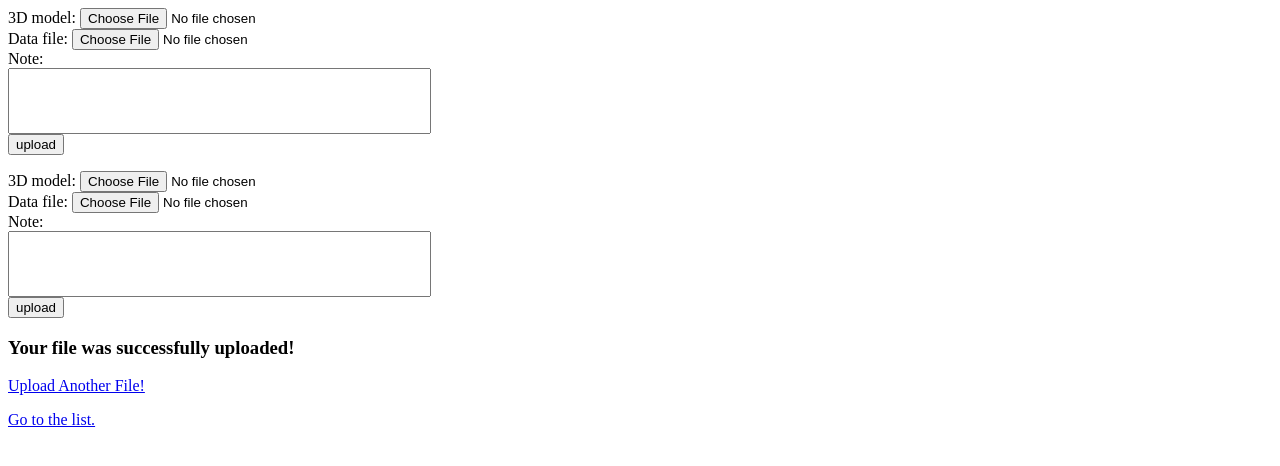
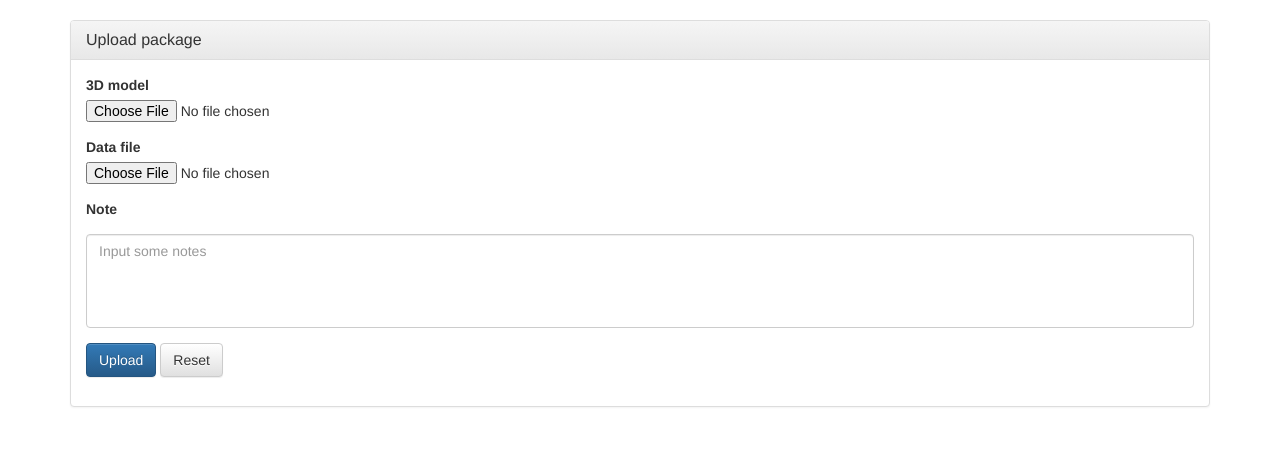
Before and after one commit to kahogeoff/ARCode-Project-Web-Interface, a CodeIgniter app: page /index.php/upload_controller/do_upload/1 in a window 1280 px wide. Shown: the top 466 px of the page. Run offline with CodeIgniter, Linux system fonts and the light colour scheme; some libraries are stand-ins or nearby versions.

Commit message:
UI improvement Change the upload method

```diff
--- a/application/config/database.php
+++ b/application/config/database.php
@@ -50,7 +50,7 @@
 
 $db['default']['hostname'] = 'localhost:8889';
 $db['default']['username'] = 'root';
-$db['default']['password'] = 'qqkk8964uaccab';
+$db['default']['password'] = 'qqkk8964p0011008uaccab';
 $db['default']['database'] = 'arcode_project';
 $db['default']['dbdriver'] = 'mysql';
 $db['default']['dbprefix'] = 'ar_';
--- a/application/controllers/upload_controller.php
+++ b/application/controllers/upload_controller.php
@@ -19,22 +19,11 @@
 
     public function file_view() {
         $this->load->view('upload/file_view', array(
-            'error' => ' '
+            'error' => ''
         ));
     }
 
     public function do_upload($user_name = '') {
-        $this->load->library('form_validation');
-
-        $this->form_validation->set_rules('3Dfile', '3D model', 'required');
-        $this->form_validation->set_rules('XMLfile', 'Data file', 'required');
-
-
-        if ($this->form_validation->run() == TRUE) {
-            $this->load->view('upload/file_view');
-        } else {
-
-            //$base_path = "uploads";
         $file_name = date('Y-m-d');
         $time = date('his');
 
@@ -44,50 +33,31 @@
 
         $file_pass = hash("sha256", $user_name . "_data_" . $randomString);
 
-            $tmp_folder_name = "./uploads/" . $file_name;
+        $tmp_folder_name = "./uploads/" . $file_name.'_'.$time;
         mkdir($tmp_folder_name);
 
-            $model_config_model = array(
+        $upload_config = array(
             'upload_path' => $tmp_folder_name,
-                'allowed_types' => "obj|jpg|png",
+            'allowed_types' => "xml|obj|jpg|png",
             'overwrite' => TRUE,
             'max_size' => "10240000"
         );
 
-            $model_config_data = array(
-                'upload_path' => $tmp_folder_name,
-                'allowed_types' => "xml|jpg|png",
-                'overwrite' => TRUE,
-                'max_size' => "10240000"
-            );
+        $this->load->library('upload', $upload_config);
 
-            $this->load->library('upload', $model_config_model);
+        $this->load->library('form_validation');
 
-            if ($this->upload->do_upload("3Dfile")) {
-                $data = array(
-                    'upload_data' => $this->upload->data("3Dfile")
-                );
-                // $this->load->view('upload_success',$data);
+        $this->form_validation->set_rules('3Dfile', '3D model', 'callback_handle_model_upload');
+        $this->form_validation->set_rules('XMLfile', 'Data file', 'callback_handle_data_upload');
+
+        if ($this->form_validation->run() === FALSE) {
+            delete_files($tmp_folder_name, TRUE);
+            rmdir($tmp_folder_name);
+            $this->load->view('upload/file_view', array(
+            'error' => ''
+        ));
         } else {
-                $error = array(
-                    'error' => $this->upload->display_errors()
-                );
-                $this->load->view('upload/file_view', $error);
-            }
-
-            $this->load->library('upload', $model_config_data);
-
-            if ($this->upload->do_upload("XMLfile")) {
-                $data = array(
-                    'upload_data' => $this->upload->data("XMLfile")
-                );
-                // $this->load->view('upload_success',$data);
-            } else {
-                $error = array(
-                    'error' => $this->upload->display_errors()
-                );
-                $this->load->view('upload/file_view', $error);
-            }
+            //$base_path = "uploads";
 
             $this->load->library('ciqrcode');
 
@@ -110,17 +80,11 @@
                 'File_Name' => $user_name . '_' . $file_name . '_' . $time . "_data.pak",
                 'QR_Image' => $imdata,
                 'Random_Code' => base64_encode($randomString),
-                'Note' => htmlentities ($this->input->post('note'))
+                'Note' => htmlentities($this->input->post('note'))
             );
 
             $this->load->model('Upload_model');
             $this->Upload_model->insert_filepath_data($db_data);
-            /*
-             * $this->load->library('zip');
-             * $this->zip->read_dir($tmp_folder_name."/",FALSE);
-             * $this->zip->archive($tmp_folder_name.'.zip');
-             * $this->zip->clear_data();
-             */
 
             delete_files($tmp_folder_name, TRUE);
             rmdir($tmp_folder_name);
@@ -150,6 +114,49 @@
         $this->load->view('items/view', $data);
     }
 
+    function handle_model_upload() {
+        if (isset($_FILES['3Dfile']) && !empty($_FILES['3Dfile']['name'])) {
+
+            if ($this->upload->do_upload("3Dfile")) {
+                $data = array(
+                    'upload_data' => $this->upload->data("3Dfile")
+                );
+                // $this->load->view('upload_success',$data);
+            } else {
+                $error = array(
+                    'error' => $this->upload->display_errors()
+                );
+                $this->load->view('upload/file_view', $error);
+            }
+            return true;
+        } else {
+            $this->form_validation->set_message('handle_model_upload', "<strong>Error:</strong> %s is missing!");
+            return false;
+        }
+    }
+
+    function handle_data_upload() {
+        if (isset($_FILES['XMLfile']) && !empty($_FILES['XMLfile']['name'])) {
+
+            if ($this->upload->do_upload("XMLfile")) {
+                $data = array(
+                    'upload_data' => $this->upload->data("XMLfile")
+                );
+                // $this->load->view('upload_success',$data);
+            } else {
+                $error = array(
+                    'error' => $this->upload->display_errors()
+                );
+                $this->load->view('upload/file_view', $error);
+            }
+
+            return true;
+        } else {
+            $this->form_validation->set_message('handle_data_upload', "<strong>Error:</strong> %s is missing!");
+            return false;
+        }
+    }
+
 }
 
 ?>
--- a/application/views/upload/file_view.php
+++ b/application/views/upload/file_view.php
@@ -1,6 +1,8 @@
 <html>
     <head>
         <title>Upload Form</title>
+        <link rel="stylesheet" href="https://maxcdn.bootstrapcdn.com/bootstrap/3.3.4/css/bootstrap.min.css">
+        <link rel="stylesheet" href="https://maxcdn.bootstrapcdn.com/bootstrap/3.3.4/css/bootstrap-theme.min.css">
     </head>
 
     <body>
@@ -11,17 +13,56 @@
             });
         </script>
 
-        <?php echo validation_errors(); ?>
-        <?php echo form_open_multipart('upload_controller/do_upload'); ?>
-        3D model: <?php echo "<input type='file' name='3Dfile' size='20' accept='.obj,.jpg,.png'>"; ?>
-        <br />
-        Data file: <?php echo "<input type='file' name='XMLfile' size='20' accept='.xml,.jpg,.png'>"; ?>
-        <br />
-        Note:
+        <?php $this->load->helper('url'); ?>
         <br>
-        <?php echo "<textarea rows='4' cols='50' name='note' maxlength='140' style='resize:none'></textarea>"; ?>
-        <br>
-        <?php echo "<input type='submit' name='submit' value='upload' /> "; ?>
-        <?php echo "</form>" ?>
+        <div class="container">
+            <div class="panel panel-default">
+                <div class="panel-heading">
+                    <h3 class="panel-title">Upload package</h3>
+                </div>
+                <div class="panel-body">
+                    <?php
+                    if (strlen($error) > 0) {
+                        echo
+                        "<div class='alert alert-danger' role='alert'>"
+                        . $error
+                        . "</div>";
+                    }
+                    ?>
+
+                    <?php
+                    echo
+                    validation_errors("<div class='alert alert-danger alert-dismissible' role='alert'>"
+                            . "<span class='glyphicon glyphicon-exclamation-sign' aria-hidden='true'></span>"
+                            . "<span class='sr-only'>Error:</span> "
+                            . "<button type='button' class='close' data-dismiss='alert' aria-label='Close'><span aria-hidden='true'>&times;</span></button>"
+                            , "</div>");
+                    ?>
+
+
+                    <?php echo form_open_multipart('upload_controller/do_upload'); ?>
+                    <div class="form-group">
+                        <label for="3DfileField">3D model</label>
+                        <?php echo "<input type='file' name='3Dfile' size='20' id='3DfileField' accept='.obj,.jpg,.png'>"; ?>
+                    </div>
+
+                    <div class="form-group">
+                        <label for="3DfileField">Data file</label>
+                        <?php echo "<input type='file' name='XMLfile' size='20' id='DatafileField' accept='.xml,.jpg,.png'>"; ?>
+                    </div>
+
+                    <div class="form-group">
+                        <p><label for="NoteField">Note</label></p>
+                        <?php echo "<textarea rows='4' class='form-control' name='note' maxlength='220' style='resize:none' id='NoteField' placeholder='Input some notes'></textarea>"; ?>
+                    </div>
+
+                    <?php echo "<input type='submit' name='submit' value='Upload' class='btn btn-primary'/>"; ?>
+                    <?php echo "<input type='reset' name='reset' value='Reset' class='btn btn-default'/>"; ?>
+
+                    <?php echo "</form>" ?>
+                </div>
+            </div>
+        </div>
+        <script src="https://maxcdn.bootstrapcdn.com/bootstrap/3.3.4/js/bootstrap.min.js"></script>
     </body>
 </html>
--- a/nbproject/private/private.xml
+++ b/nbproject/private/private.xml
@@ -2,6 +2,9 @@
 <project-private xmlns="http://www.netbeans.org/ns/project-private/1">
     <editor-bookmarks xmlns="http://www.netbeans.org/ns/editor-bookmarks/2" lastBookmarkId="0"/>
     <open-files xmlns="http://www.netbeans.org/ns/projectui-open-files/2">
-        <group/>
+        <group>
+            <file>file:/Applications/MAMP/htdocs/projects/arcode_web/application/views/upload/file_view.php</file>
+            <file>file:/Applications/MAMP/htdocs/projects/arcode_web/application/controllers/upload_controller.php</file>
+        </group>
     </open-files>
 </project-private>
```
Also changed, not shown: application/views/upload/upload_error.php (added, +12 -0 lines), 6 other files. Lines whose indentation alone changed are shown as unchanged.
